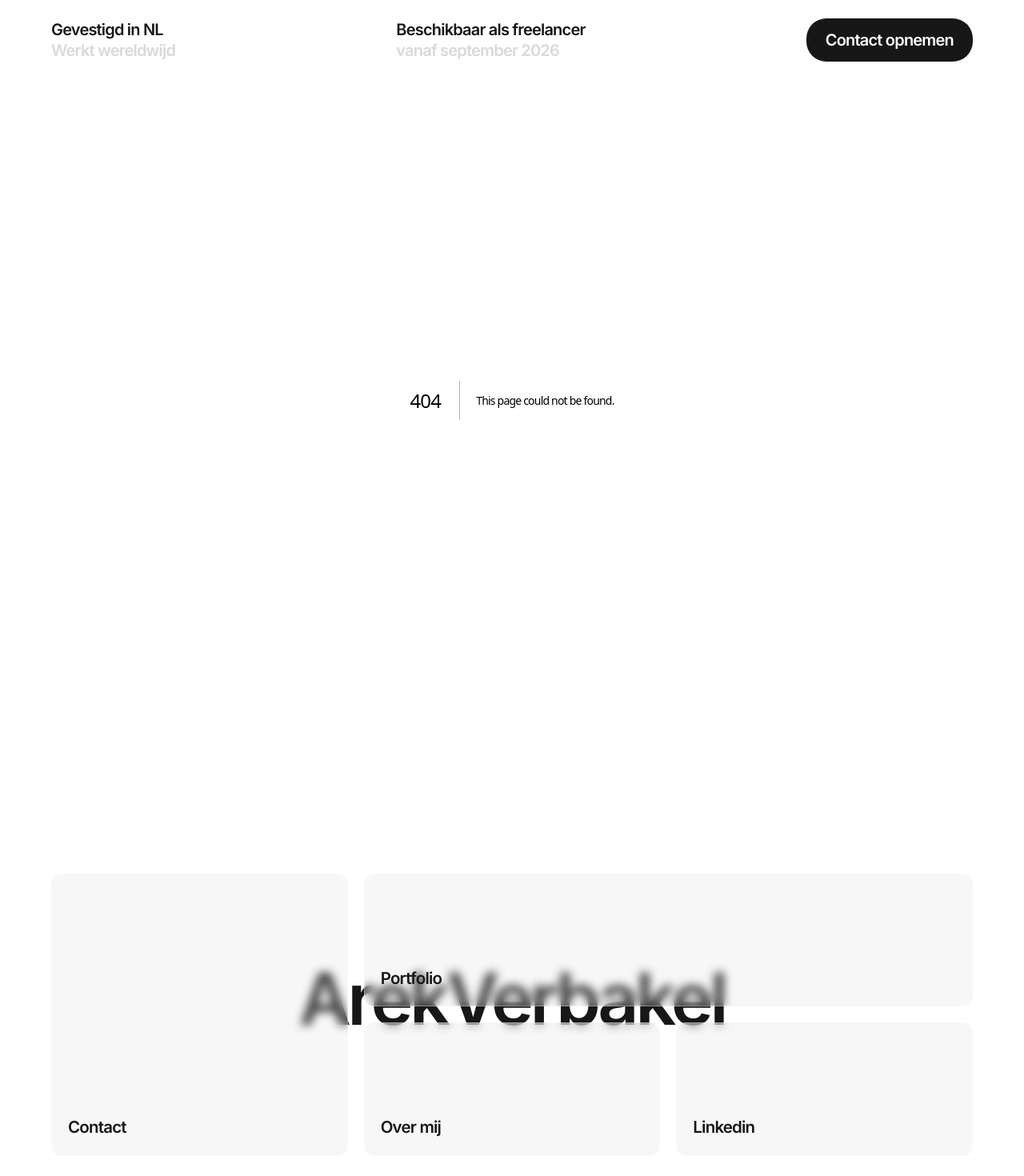
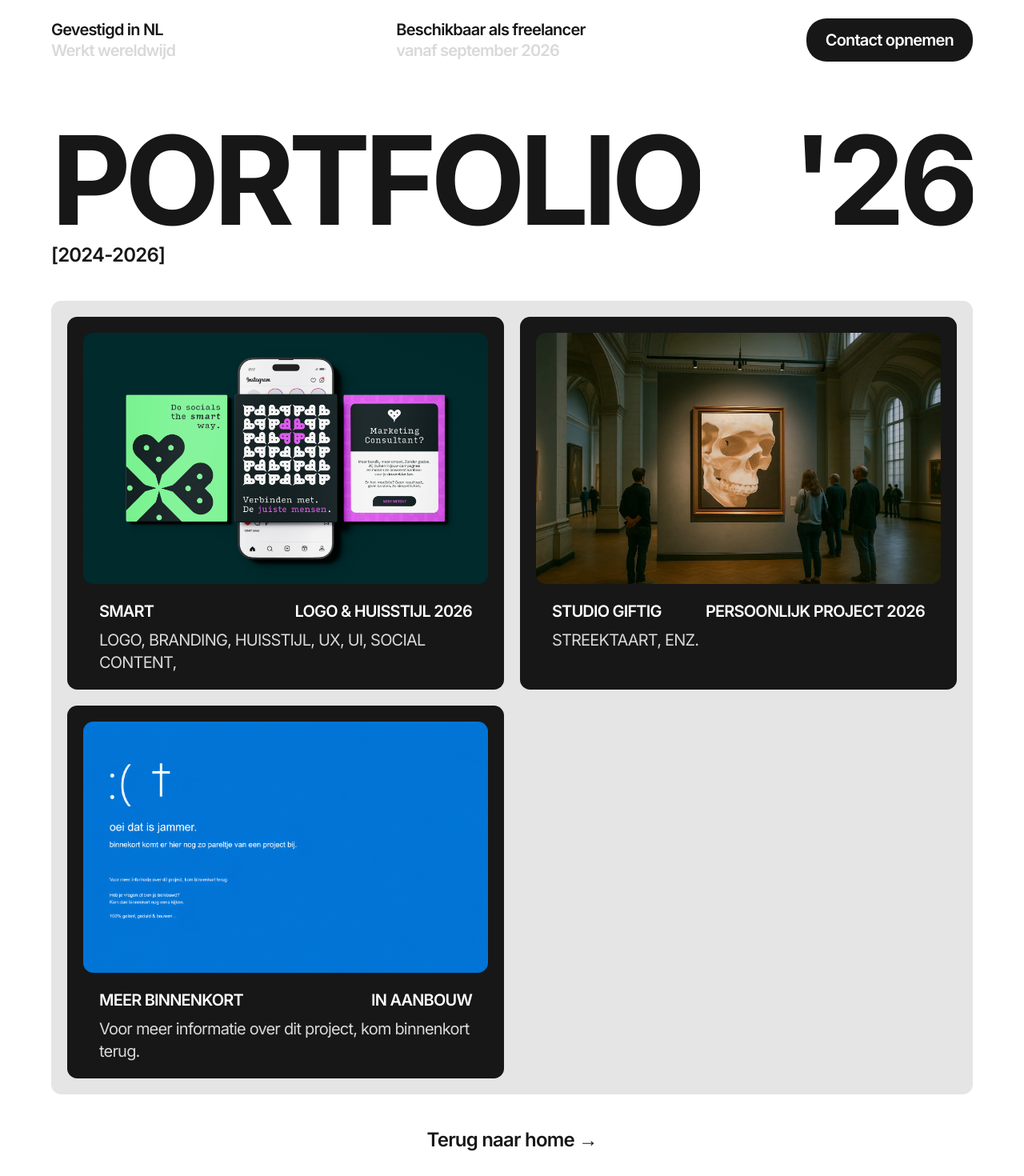
Before and after one commit to arekverbakel/arekverbakelportfolio, a Next.js app: page /portfolio in a window 1280 px wide. Before the commit this address had no page. Shown: the top 1470 px of the page at 80% size. Built offline with nearby package versions, Linux system fonts and the light colour scheme.

Commit message:
Portfolio pagina
Portfolio pagina

```diff
--- /dev/null
+++ b/app/portfolio/Portfolio.module.css
@@ -0,0 +1,69 @@
+.wrap {
+  padding-top: 48px;
+  padding-bottom: var(--section-padding-y);
+}
+
+.header {
+  margin-bottom: calc(var(--gap) * 2);
+}
+
+.range {
+  display: block;
+  font-size: 24px;
+  font-weight: 600;
+  margin-bottom: 8px;
+}
+
+.headerText {
+  display: flex;
+  justify-content: space-between;
+  align-items: baseline;
+}
+
+.headerText h1,
+.year {
+  font-size: 154px;
+  font-weight: 700;
+  text-transform: uppercase;
+  letter-spacing: -0.05em;
+  line-height: 1;
+}
+
+.panel {
+  background: #e5e5e5;
+  border-radius: var(--radius);
+  padding: var(--gap);
+  margin-bottom: calc(var(--gap) * 2);
+}
+
+.grid {
+  display: grid;
+  grid-template-columns: repeat(2, 1fr);
+  gap: var(--gap);
+}
+
+.back {
+  display: block;
+  text-align: center;
+  font-size: 24px;
+  font-weight: 600;
+}
+
+@media (max-width: 640px) {
+  .headerText h1,
+  .year {
+    font-size: 40px;
+  }
+
+  .range {
+    font-size: 16px;
+  }
+
+  .grid {
+    grid-template-columns: 1fr;
+  }
+
+  .back {
+    font-size: 16px;
+  }
+}
--- /dev/null
+++ b/app/portfolio/page.js
@@ -0,0 +1,39 @@
+import Link from "next/link";
+import SplitReveal from "@/components/SplitReveal";
+import ProjectCard from "@/components/ProjectCard";
+import { PROJECTS } from "@/lib/projects";
+import styles from "./Portfolio.module.css";
+
+export const metadata = {
+  title: "Portfolio — Arek Verbakel",
+};
+
+export default function PortfolioPage() {
+  return (
+    <section className={`container ${styles.wrap}`}>
+      <div className={styles.header}>
+        <div className={styles.headerText}>
+          <SplitReveal as="h1">PORTFOLIO</SplitReveal>
+          <SplitReveal as="span" className={styles.year}>
+            &apos;26
+          </SplitReveal>
+        </div>
+        <SplitReveal as="p" className={styles.range}>
+          [2024-2026]
+        </SplitReveal>
+      </div>
+
+      <div className={styles.panel}>
+        <div className={styles.grid}>
+          {PROJECTS.map((project) => (
+            <ProjectCard project={project} key={project.title} />
+          ))}
+        </div>
+      </div>
+
+      <Link href="/" className={styles.back}>
+        Terug naar home →
+      </Link>
+    </section>
+  );
+}
--- /dev/null
+++ b/components/ProjectCard.js
@@ -0,0 +1,17 @@
+import Link from "next/link";
+import styles from "./ProjectCard.module.css";
+
+export default function ProjectCard({ project }) {
+  return (
+    <Link href={project.slug} className={styles.card}>
+      <div className={styles.cardImage}>
+        <img src={project.image} alt={project.title} />
+      </div>
+      <div className={styles.cardTitleRow}>
+        <span>{project.title}</span>
+        <span>{project.label}</span>
+      </div>
+      <p className={styles.cardTag}>{project.tag}</p>
+    </Link>
+  );
+}
--- /dev/null
+++ b/components/ProjectCard.module.css
@@ -0,0 +1,41 @@
+.card {
+  display: block;
+  border-radius: var(--radius);
+  background: var(--color-darkest);
+  padding: var(--gap);
+}
+
+.cardImage {
+  border-radius: var(--radius);
+  overflow: hidden;
+  aspect-ratio: 552 / 343;
+  margin-bottom: var(--gap);
+}
+
+.cardImage img {
+  width: 100%;
+  height: 100%;
+  object-fit: cover;
+}
+
+.cardTitleRow {
+  display: flex;
+  justify-content: space-between;
+  align-items: baseline;
+  flex-wrap: wrap;
+  gap: 8px;
+  padding-left: var(--gap);
+  padding-right: var(--gap);
+  color: var(--color-white);
+  font-size: clamp(14px, calc(11.51px + 0.663vw), 20px);
+  font-weight: 600;
+  margin-bottom: 8px;
+}
+
+.cardTag {
+  padding-left: var(--gap);
+  padding-right: var(--gap);
+  color: var(--color-light);
+  font-size: clamp(14px, calc(11.51px + 0.663vw), 20px);
+  font-weight: 400;
+}
--- /dev/null
+++ b/lib/projects.js
@@ -0,0 +1,23 @@
+export const PROJECTS = [
+  {
+    slug: "/project-1",
+    title: "SMART",
+    label: "LOGO & HUISSTIJL 2026",
+    tag: "LOGO, BRANDING, HUISSTIJL, UX, UI, SOCIAL CONTENT,",
+    image: "/images/project-smart.png", // = "SMART INSTA FOTO.png"
+  },
+  {
+    slug: "/project-2",
+    title: "STUDIO GIFTIG",
+    label: "PERSOONLIJK PROJECT 2026",
+    tag: "STREEKTAART, ENZ.",
+    image: "/images/project-giftig.png", // = "HermanLaatsteFoto Portfolio.png"
+  },
+  {
+    slug: "/portfolio",
+    title: "MEER BINNENKORT",
+    label: "IN AANBOUW",
+    tag: "Voor meer informatie over dit project, kom binnenkort terug.",
+    image: "/images/project-coming-soon.png",
+  },
+];
```
Also changed, not shown: app/Home.module.css (+0 -40 lines), app/page.js (+8 -33 lines), public/images/project-coming-soon.png (added).
